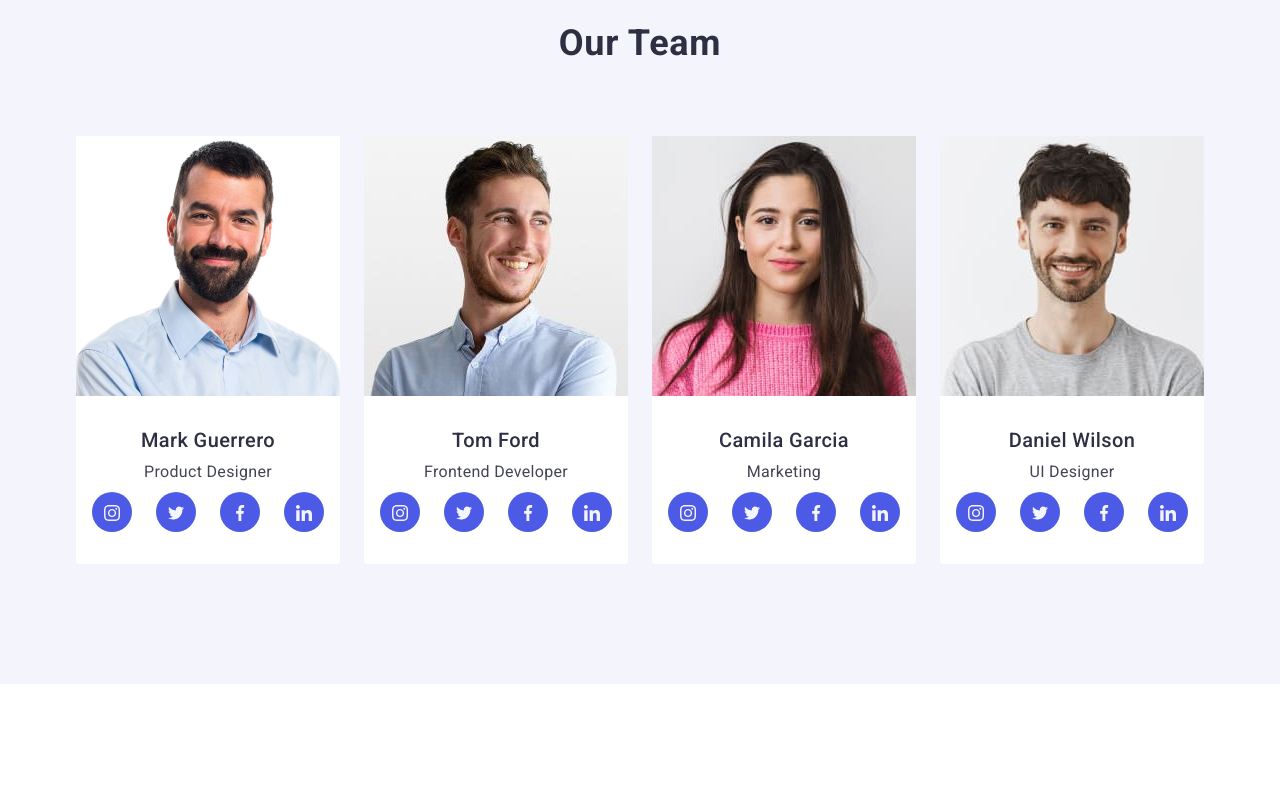
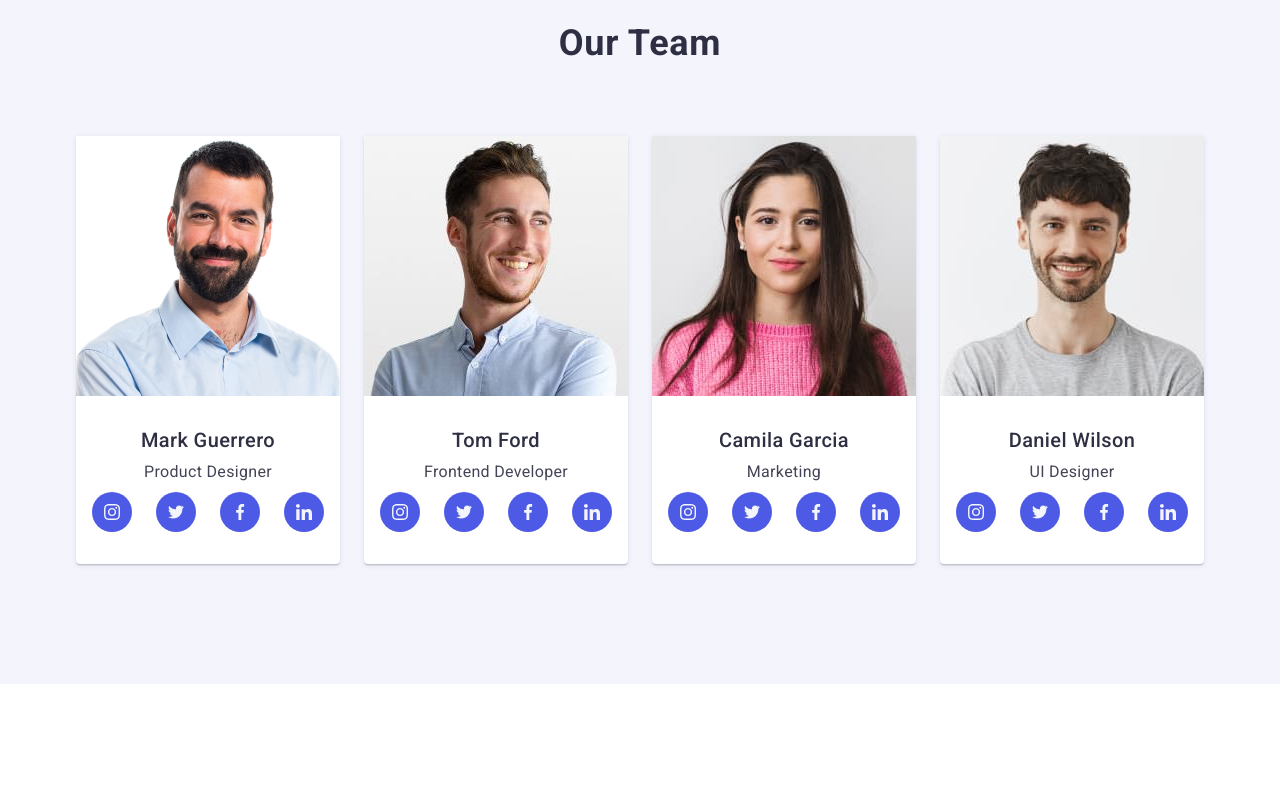
Before and after one commit to variabb/goit-markup-hw-04, a plain HTML site: page index.html in a window 1280 px wide. Shown: the part 1260-2060 px from the top of the page. Drawn offline with nearby package versions, Linux system fonts and the light colour scheme.

Commit message:
3 спроба

```diff
--- a/css/styles.css
+++ b/css/styles.css
@@ -77,11 +77,9 @@ button {
   display: flex;
   gap: 40px;
 }
-.menu-item {
-  position: relative;
-}
+
 .menu-item:active::after {
-  /* position: absolute; */
+  position: absolute;
   left: 0;
   bottom: -1px;
   height: 4px;
@@ -101,6 +99,8 @@ button {
   margin-right: 76px;
   margin-top: 24px;
   margin-bottom: 24px;
+
+  position: relative;
 }
 .logo-link {
   color: #2e2f42;
@@ -256,6 +256,8 @@ button {
   background: #fff;
   border-radius: 0px 0px 4px 4px;
   width: calc((100% - 72px) / 4);
+  box-shadow: 0px 1px 6px rgba(46, 47, 66, 0.08),
+    0px 1px 1px rgba(46, 47, 66, 0.16), 0px 2px 1px rgba(46, 47, 66, 0.08);
 }
 
 .our-team-list {
@@ -290,20 +292,30 @@ button {
   justify-content: center;
   gap: 24px;
 }
-.our-team-social-media-item {
-  background-color: #4d5ae5;
-  width: 40px;
-  height: 40px;
-  padding: 12px;
-  border-radius: 50%;
-  transition: background-color 250ms cubic-bezier(0.4, 0, 0.2, 1);
-}
-.our-team-social-media-item:hover {
-  background-color: #404bbf;
-}
+
+
 
 .our-team-social-media-icons-item {
   fill: #f4f4fd;
+}
+.our-team-social-media-item-link {
+  width: 100%;
+  height: 100%;
+  background-color: #4d5ae5;
+  border-radius: 50%;
+  display: flex;
+  align-items: center;
+  justify-content: center;
+  transition: background-color 250ms cubic-bezier(0.4, 0, 0.2, 1);
+  width: 40px;
+  height: 40px;
+}
+.our-team-social-media-item-link:hover
+{
+  background-color: #404bbf;
+}
+.our-team-social-media-item-link:focus{
+  background-color: #404bbf;
 }
 /* ----------------our-portfolio ----------------------------*/
 .our-portfolio-title {
@@ -322,8 +334,8 @@ button {
   flex-wrap: wrap;
   column-gap: 24px;
 }
-.our-portfolio-item{
-   transition:box-shadow 250ms cubic-bezier(0.4, 0, 0.2, 1);
+.our-portfolio-item {
+  transition: box-shadow 250ms cubic-bezier(0.4, 0, 0.2, 1);
 }
 .our-portfolio-item:hover {
   box-shadow: 0px 1px 6px rgba(46, 47, 66, 0.08),
@@ -437,7 +449,7 @@ button {
   height: 40px;
   padding: 8px;
   border-radius: 50%;
-  transition:background-color 250ms cubic-bezier(0.4, 0, 0.2, 1);
+  transition: background-color 250ms cubic-bezier(0.4, 0, 0.2, 1);
 }
 .social-media-item:hover {
   background-color: #31d0aa;
```
